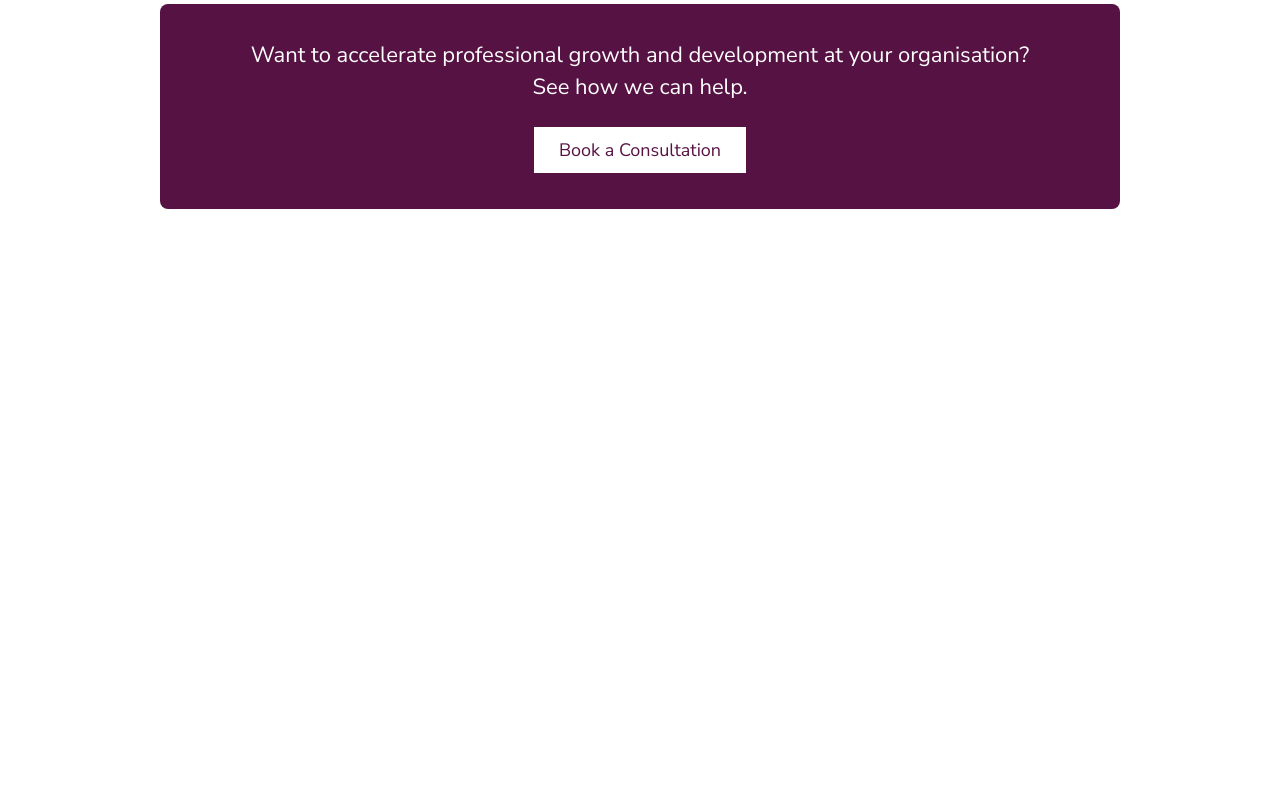
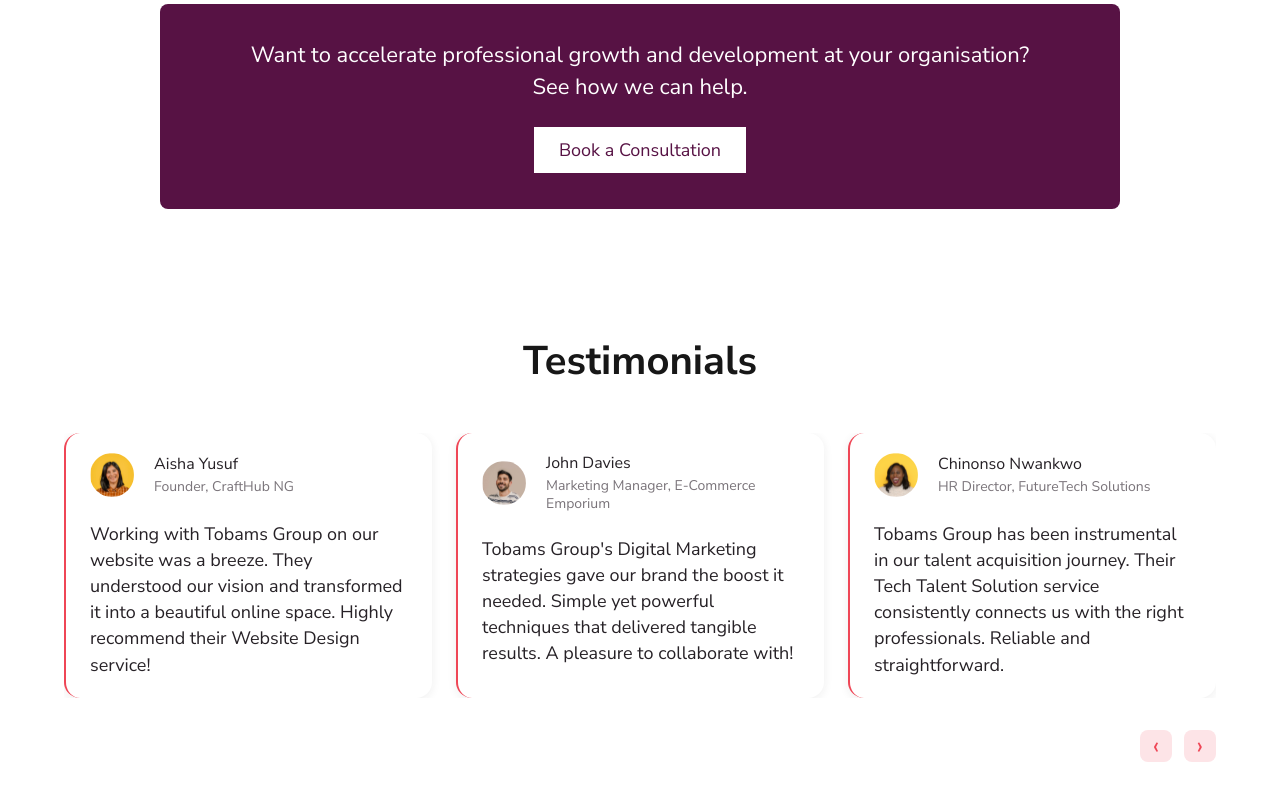
Before and after one commit to holydev001/tobams-fe, a Next.js app: page / in a window 1280 px wide. Shown: the part 5660-6460 px from the top of the page. Before the commit the page ends 5933 px from the top, so only its background shows below. Built offline with nearby package versions, Linux system fonts and the light colour scheme.

Commit message:
feat: add testimonial carousel section

```diff
--- a/app/page.tsx
+++ b/app/page.tsx
@@ -8,6 +8,7 @@ import ManagementDevelopment from "@/components/ManagementDevelopment";
 import TransformationHub from "@/components/TransformationHub";
 import ConsultantTraining from "@/components/ConsultantTraining";
 import ConsultationCta from "@/components/ConsultationCta";
+import Testimonials from "@/components/Testimonials";
 
 export default function Home() {
   return (
@@ -23,6 +24,7 @@ export default function Home() {
         <TransformationHub />
         <ConsultantTraining />
         <ConsultationCta />
+        <Testimonials />
       </main>
     </div>
   );
--- /dev/null
+++ b/components/Testimonials.tsx
@@ -0,0 +1,77 @@
+"use client";
+
+import Image from "next/image";
+import { useRef } from "react";
+
+const testimonials = [
+  {
+    image: "/pfp-one-img.svg",
+    name: "Aisha Yusuf",
+    role: "Founder, CraftHub NG",
+    quote: "Working with Tobams Group on our website was a breeze. They understood our vision and transformed it into a beautiful online space. Highly recommend their Website Design service!",
+  },
+  {
+    image: "/pfp-two-img.svg",
+    name: "John Davies",
+    role: "Marketing Manager, E-Commerce Emporium",
+    quote: "Tobams Group's Digital Marketing strategies gave our brand the boost it needed. Simple yet powerful techniques that delivered tangible results. A pleasure to collaborate with!",
+  },
+  {
+    image: "/pfp-three-img.svg",
+    name: "Chinonso Nwankwo",
+    role: "HR Director, FutureTech Solutions",
+    quote: "Tobams Group has been instrumental in our talent acquisition journey. Their Tech Talent Solution service consistently connects us with the right professionals. Reliable and straightforward.",
+  },
+  {
+    image: "/pfp-four-img.svg",
+    name: "Tobams Group Client",
+    role: "Business Partner",
+    quote: "Tobams Group delivers thoughtful, professional solutions that help organisations move forward with confidence.",
+  },
+];
+
+export default function Testimonials() {
+  const carouselRef = useRef<HTMLDivElement>(null);
+
+  const scrollCarousel = (direction: "next" | "previous") => {
+    const carousel = carouselRef.current;
+    if (!carousel) return;
+
+    carousel.scrollBy({
+      left: direction === "next" ? carousel.clientWidth : -carousel.clientWidth,
+      behavior: "smooth",
+    });
+  };
+
+  return (
+    <section aria-labelledby="testimonials-title" className="bg-white px-5 pb-[64px] pt-[64px] lg:px-0">
+      <h2 id="testimonials-title" className="text-center font-sans text-[32px] font-bold leading-[1.2] text-[#171717] lg:text-[40px]">
+        Testimonials
+      </h2>
+      <div className="mx-auto mt-[48px] max-w-[1312px] lg:w-[calc(100%_-_128px)]">
+        <div ref={carouselRef} className="flex gap-[24px] overflow-hidden">
+          {testimonials.map((testimonial) => (
+            <article key={testimonial.name} className="min-w-full rounded-[16px] border-l-2 border-[#ef4656] bg-white px-[24px] py-[20px] shadow-[0_2px_10px_rgba(38,33,38,0.08)] lg:min-w-[calc((100%_-_48px)_/_3)]">
+              <div className="flex items-center gap-[20px]">
+                <Image src={testimonial.image} alt={`${testimonial.name} profile`} width={44} height={44} />
+                <div>
+                  <h3 className="text-[16px] leading-[1.25] text-[#262126]">{testimonial.name}</h3>
+                  <p className="mt-[4px] text-[14px] leading-[1.25] text-[#7a747a]">{testimonial.role}</p>
+                </div>
+              </div>
+              <p className="mt-[24px] text-[18px] leading-[1.45] text-[#262126]">{testimonial.quote}</p>
+            </article>
+          ))}
+        </div>
+        <div className="mt-[32px] flex justify-end gap-[12px]">
+          <button type="button" aria-label="Previous testimonials" onClick={() => scrollCarousel("previous")} className="inline-flex h-[32px] w-[32px] items-center justify-center rounded-[8px] bg-[#fde4e7] text-[26px] leading-none text-[#ef4656] transition-colors hover:bg-[#f8cbd1] focus-visible:outline-2 focus-visible:outline-offset-2 focus-visible:outline-[#ef4656]">
+            ‹
+          </button>
+          <button type="button" aria-label="Next testimonials" onClick={() => scrollCarousel("next")} className="inline-flex h-[32px] w-[32px] items-center justify-center rounded-[8px] bg-[#fde4e7] text-[26px] leading-none text-[#ef4656] transition-colors hover:bg-[#f8cbd1] focus-visible:outline-2 focus-visible:outline-offset-2 focus-visible:outline-[#ef4656]">
+            ›
+          </button>
+        </div>
+      </div>
+    </section>
+  );
+}
```
